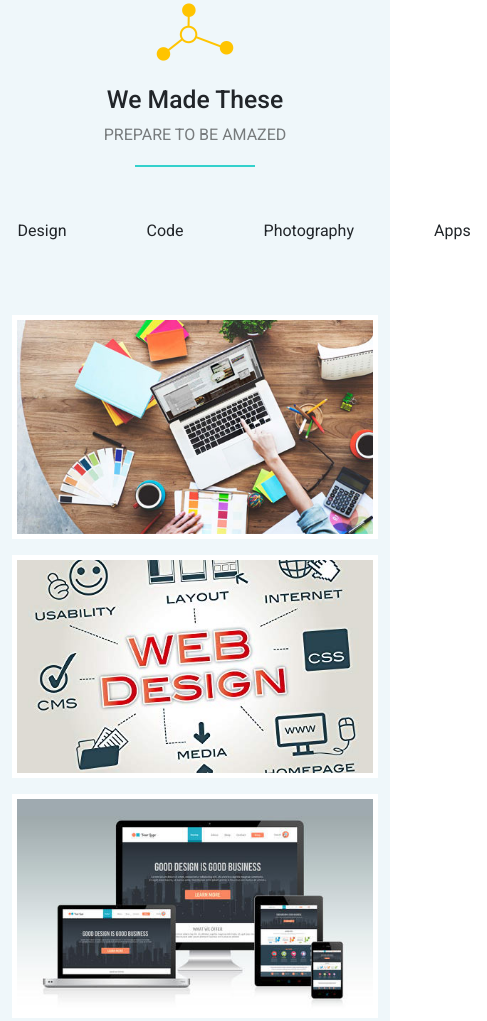
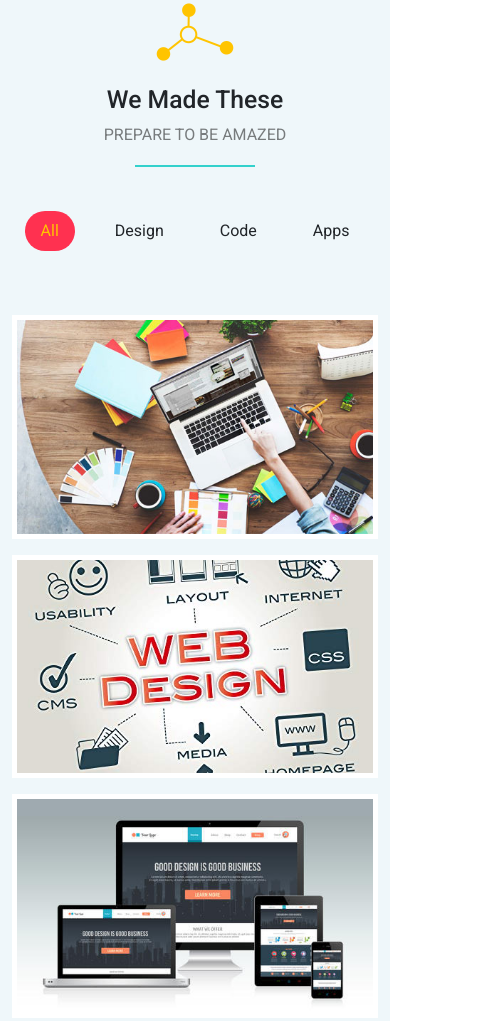
Before and after one commit to KareeMagdyy/bondi-bootstrap, a plain HTML site: page index.html in a window 390 px wide. Shown: the part 2308-3329 px from the top of the page, 487 px wide, since content can reach past the window. Drawn offline with Linux system fonts and the light colour scheme.

Commit message:
Responsive Fix

```diff
--- a/index.html
+++ b/index.html
@@ -120,11 +120,10 @@
         <h2>We Made These</h2>
         <p class="text-black-50 text-uppercase">Prepare to be amazed</p>
       </div>
-      <ul class="d-flex justify-content-center gap-5 list-unstyled my-5 py-3">
+      <ul class="d-flex flex-wrap justify-content-center gap-4 list-unstyled my-5 py-3">
         <li class="active ">All</li>
         <li>Design</li>
         <li>Code</li>
-        <li>Photography</li>
         <li>Apps</li>
       </ul>
       <div class="row">
@@ -365,7 +364,7 @@
             Designed by <span>Graphberry</span>, Belgrade, Serbia
           </p>
           <p class="m-0">
-            Coded by <span>Kareem Magdy</span>, Cairo, Egypt
+            Developed by <span>Kareem Magdy</span>, Cairo, Egypt
           </p>
           <p class="m-0">
             &copy; 2017<span class="copy"> Bondi.Inc</span>
```
